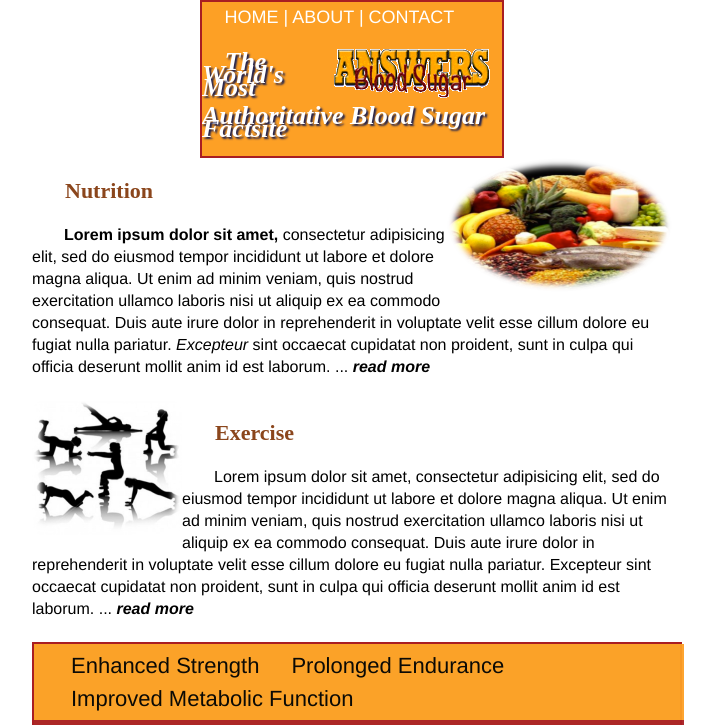
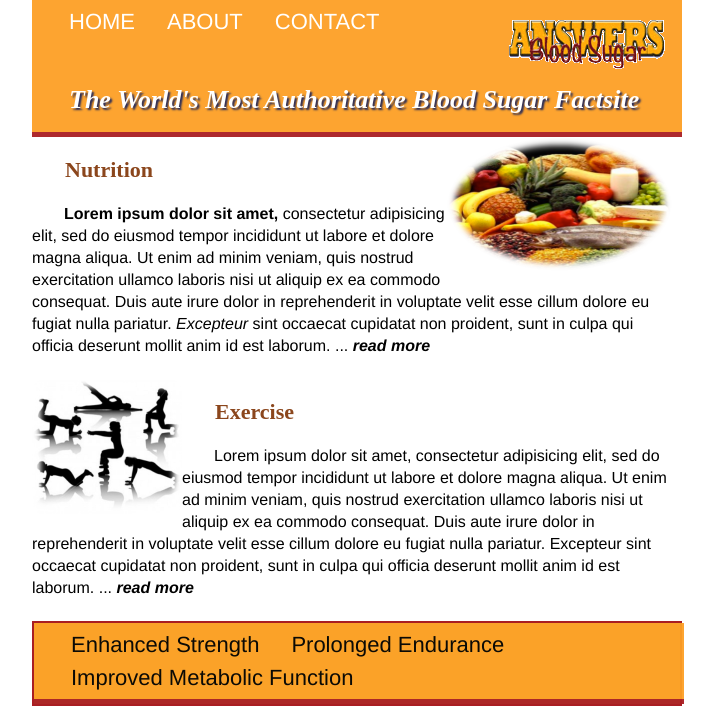
Before and after one commit to wiredgun/wsd, a plain HTML site: page index.html in a window 1280 px wide. Shown: the top 725 px of the page, without its empty margins (288-1003 px from the left). Drawn offline with Linux system fonts and the light colour scheme.

Commit message:
Changed nav menu from ol to ul, and removed dividers

```diff
--- a/index.html
+++ b/index.html
@@ -11,11 +11,11 @@
 		<header>
 
 		<nav>
-		<ol>
-			<a href="index.html">HOME	|</a>
-			<a href="about.html">ABOUT	|</a>
-			<a href="contact.html">CONTACT</a>
-			<img src="images/logo.gif" align="right">
+		<ul>
+			<li><a href="index.html">HOME</a></li>
+			<li><a href="about.html">ABOUT</a></li>
+			<li><a href="contact.html">CONTACT</a></li>
+			<img src="images/logo.gif" align="right"><br><br>
 			<h2><em>The World's Most Authoritative Blood Sugar Factsite</em></h2>
 		</ol>
 
```
